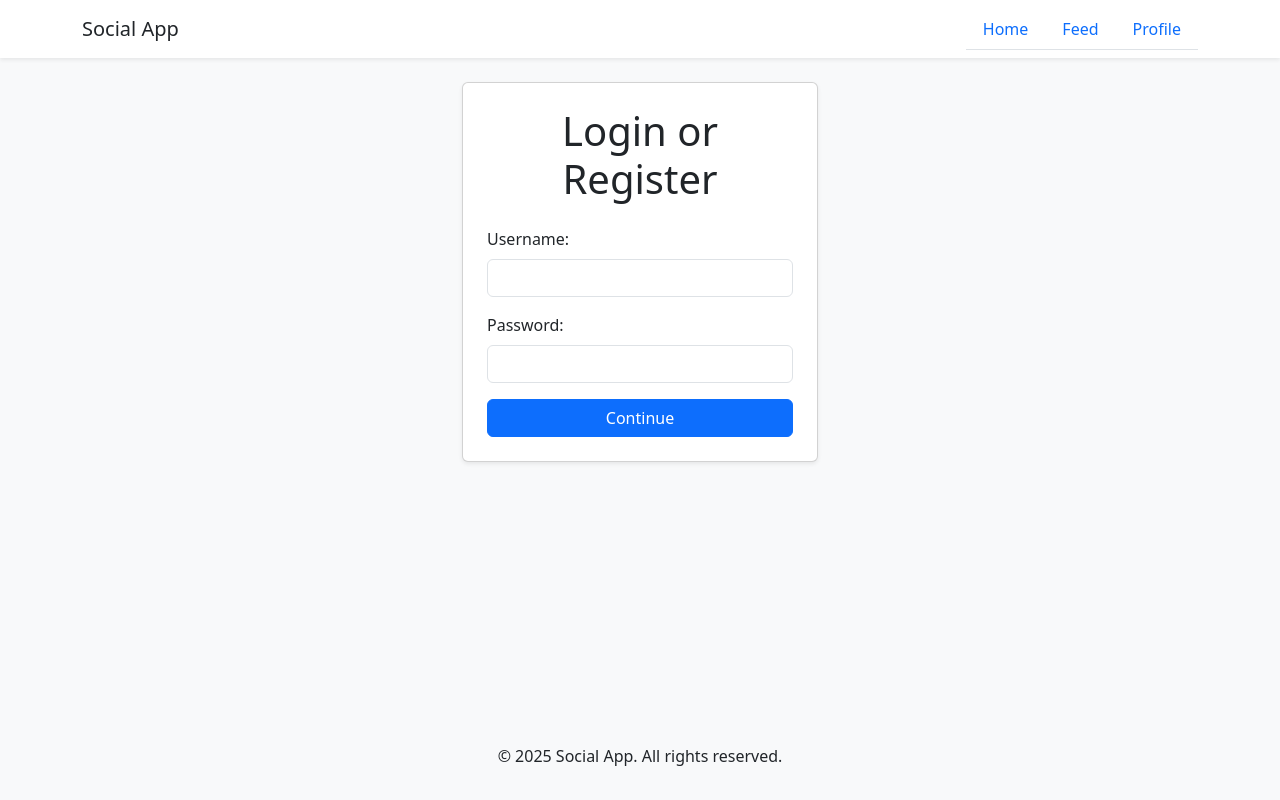
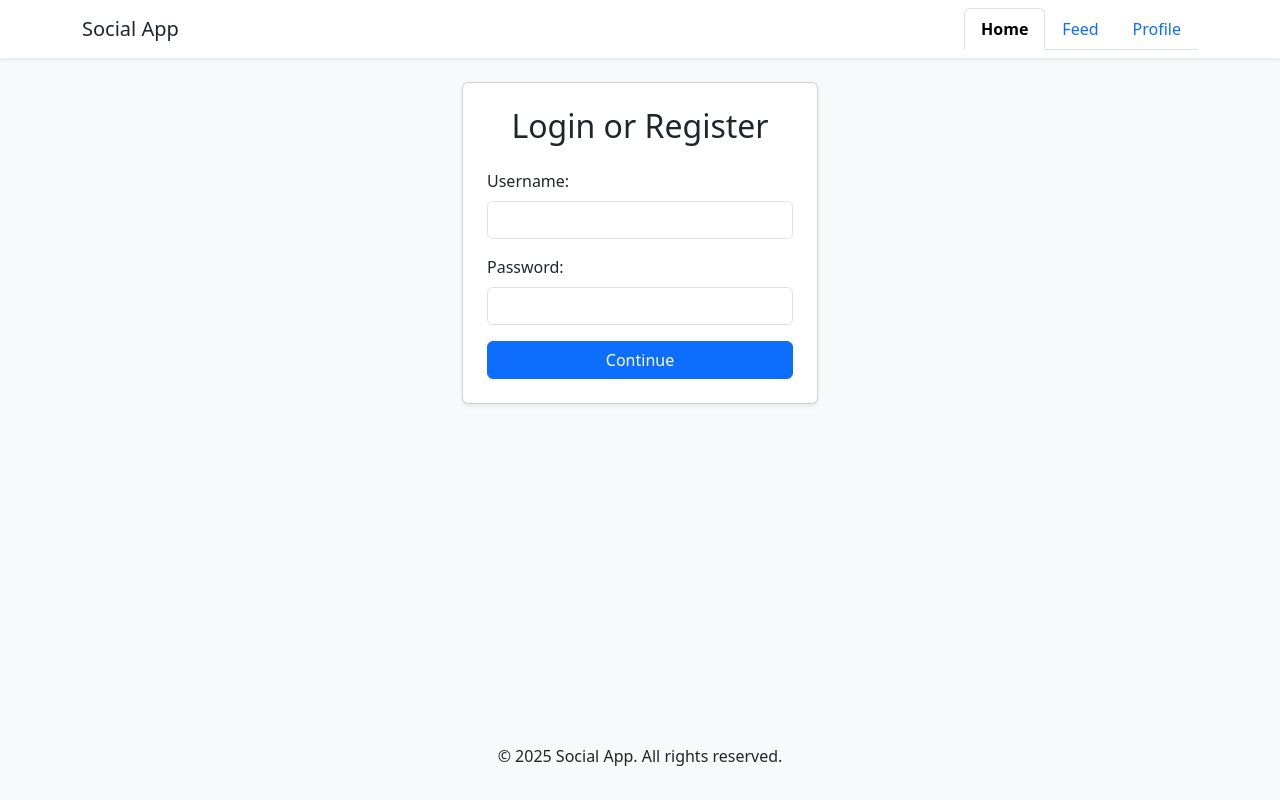
Before and after one commit to vicbro00/CSS-frameworks, a website: page index.html in a window 1280 px wide. Drawn offline with nearby package versions, Linux system fonts and the light colour scheme.

Commit message:
Added some more styling to the header, where it shows what active page the user is currently on, using a bit of js there. Also removed duplicate h1 on the index page

```diff
--- a/css/header.css
+++ b/css/header.css
@@ -7,3 +7,10 @@
 #mobile-menu.active {
   display: block;
 }
+
+.nav-link.active,
+#mobile-menu a.active {
+  font-weight: bold;
+  color: blue;
+  border-bottom: 2px solid blue;
+}
--- a/index.html
+++ b/index.html
@@ -54,7 +54,7 @@
         <div class="row justify-content-center">
             <div class="col-md-6 col-lg-4">
                 <div class="card shadow-sm p-4">
-                    <h1 class="text-center mb-4">Login or Register</h1>
+                    <h2 class="text-center mb-4">Login or Register</h2>
                     <form action="/profile/index.html" method="get" novalidate>
                         <div class="mb-3">
                             <label for="username" class="form-label">Username:</label>
--- a/js/mobile.js
+++ b/js/mobile.js
@@ -4,3 +4,14 @@ const mobileMenu = document.getElementById("mobile-menu");
 toggleButton.addEventListener("click", () => {
     mobileMenu.classList.toggle("active");
 });
+
+document.addEventListener('DOMContentLoaded', () => {
+  const currentPath = window.location.pathname;
+  const navLinks = document.querySelectorAll('header ul.nav a, #mobile-menu a');
+
+  navLinks.forEach(link => {
+    if (link.getAttribute('href') === currentPath) {
+      link.classList.add('active');
+    }
+  });
+});
```
